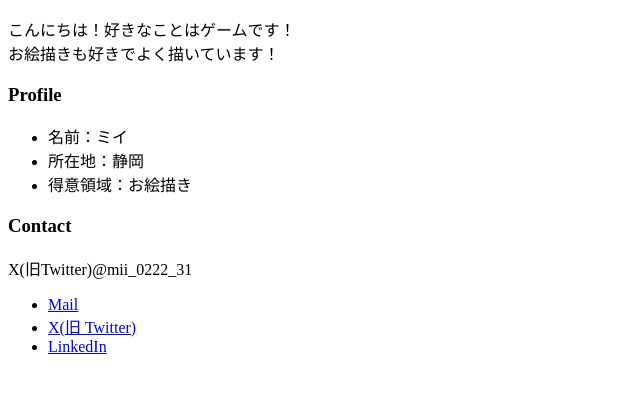
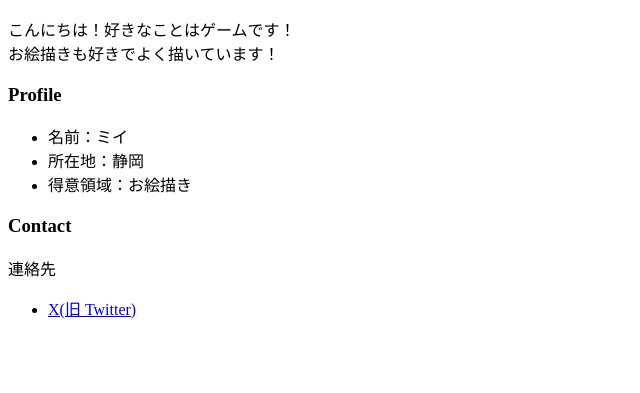
Before and after one commit to mii3131/mii.github.io, a plain HTML site: page index.html in a window 1280 px wide. Shown: the part 119-512 px from the top of the page, without its empty margins (0-640 px from the left). Drawn offline with Linux system fonts and the light colour scheme.

Commit message:
ポートフォリオに必要な情報を追加

```diff
--- a/index.html
+++ b/index.html
@@ -23,11 +23,9 @@
     </ul>
 
     <h3>Contact</h3>
-    <p>X(旧Twitter)@mii_0222_31</p>
+    <p>連絡先</p>
     <ul>
-      <li><a href="mailto:name@example.com">Mail</a></li>
-      <li><a href="https://twitter.com/n_yobikou">X(旧 Twitter)</a></li>
-      <li><a href="https://www.linkedin.com/">LinkedIn</a></li>
+      <li><a href="https://twitter.com/mii_0222_31">X(旧 Twitter)</a></li>
     </ul>
 
   </body>
```
